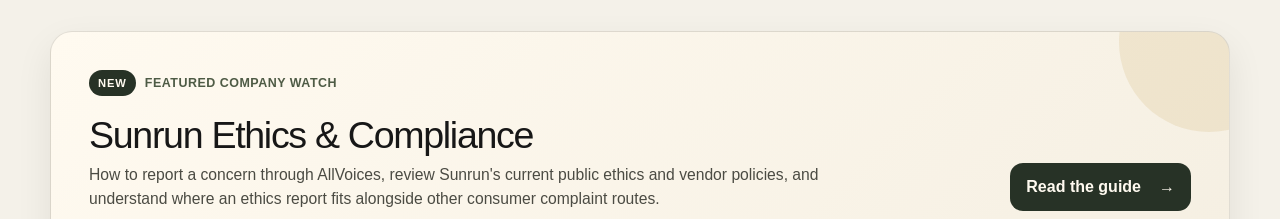
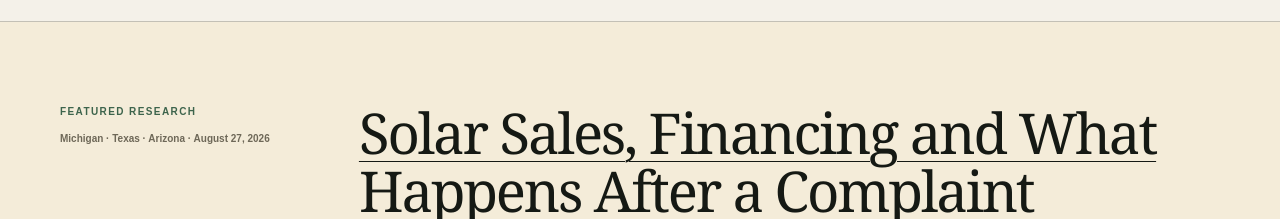
Before and after one commit to Decentralized-Rob/solar-consumer-research, a Next.js app: page / in a window 1280 px wide. Shown: the part 733-952 px from the top of the page. Built offline with nearby package versions, Linux system fonts and the light colour scheme; no server answers.

Commit message:
Keep homepage structure stable while featuring Sunrun ethics

```diff
--- a/components/research-app.tsx
+++ b/components/research-app.tsx
@@ -19,7 +19,6 @@
   UpdatesSection,
 } from "./home/resource-sections";
 import type { TopicFilter } from "./home/shared";
-import { SunrunEthicsSpotlight } from "./sunrun-ethics-spotlight";
 import { useResearchContent } from "./home/use-research-content";
 
 export function ResearchApp() {
@@ -111,7 +110,6 @@
       <HomeHeader menuOpen={menuOpen} onMenuToggle={() => setMenuOpen((current) => !current)} onMenuClose={() => setMenuOpen(false)} />
       <main id="top">
         <HeroSection stateCode={stateCode} selectedState={selectedState} resourceCount={availableResources.length} onStateChange={changeState} />
-        <SunrunEthicsSpotlight variant="feature" context="Featured company watch" />
         <CaseFeature />
         <FeaturedSection guides={featuredGuides} resources={availableResources.slice(0, 4)} />
         <PathSection onChoosePath={choosePath} />
```
